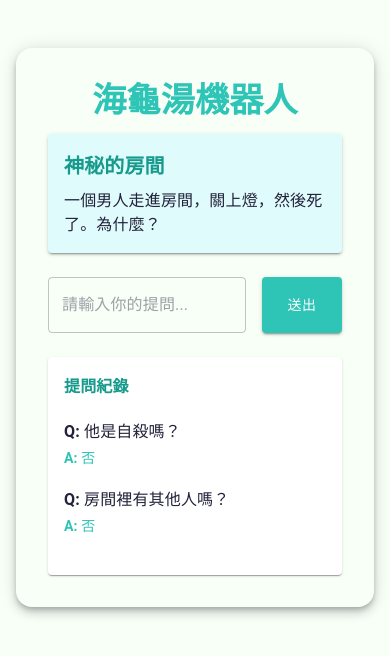
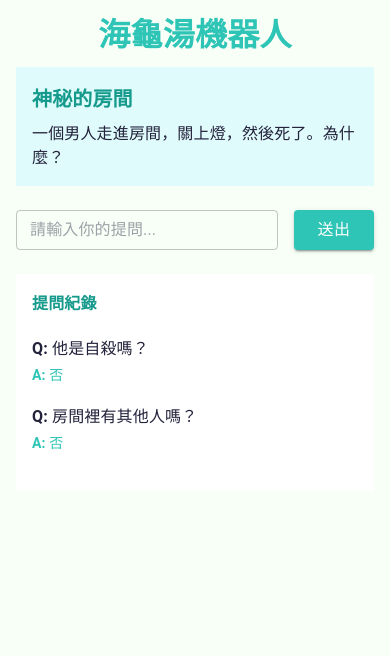
Before and after one commit to tsehsuan1102/ai-turtlesoup, a Next.js app: page / in a window 390 px wide. Shown: the top 656 px of the page. Built offline with nearby package versions, Linux system fonts and the light colour scheme.

Commit message:
feat: enhance responsiveness of the homepage layout using MUI's useMediaQuery, adjusting styles and components for mobile devices

```diff
--- a/src/app/page.tsx
+++ b/src/app/page.tsx
@@ -1,4 +1,5 @@
 "use client";
+
 import React, { useState } from "react";
 import Container from "@mui/material/Container";
 import Paper from "@mui/material/Paper";
@@ -9,6 +10,7 @@ import List from "@mui/material/List";
 import ListItem from "@mui/material/ListItem";
 import ListItemText from "@mui/material/ListItemText";
 import Box from "@mui/material/Box";
+import useMediaQuery from "@mui/material/useMediaQuery";
 
 // Dummy data for initial soup and Q&A history
 const DUMMY_SOUP = {
@@ -24,6 +26,7 @@ const DUMMY_HISTORY = [
 export default function Home() {
   const [question, setQuestion] = useState("");
   const [history, setHistory] = useState(DUMMY_HISTORY);
+  const isMobile = useMediaQuery("(max-width:600px)");
 
   const handleAsk = () => {
     if (!question.trim()) return;
@@ -36,10 +39,27 @@ export default function Home() {
   };
 
   return (
-    <Container maxWidth="sm" sx={{ mt: 6, mb: 6 }}>
+    <Container
+      maxWidth={isMobile ? false : "sm"}
+      disableGutters={isMobile}
+      sx={{
+        mt: isMobile ? 0 : 6,
+        mb: isMobile ? 0 : 6,
+        px: isMobile ? 0 : 2,
+        minHeight: isMobile ? "100svh" : undefined,
+        background: isMobile ? "background.default" : undefined,
+      }}
+    >
       <Paper
-        elevation={6}
-        sx={{ p: 4, borderRadius: 4, bgcolor: "background.default" }}
+        elevation={isMobile ? 0 : 6}
+        square={isMobile}
+        sx={{
+          p: isMobile ? 2 : 4,
+          borderRadius: isMobile ? 0 : 4,
+          bgcolor: "background.default",
+          minHeight: isMobile ? "100svh" : undefined,
+          boxShadow: isMobile ? "none" : undefined,
+        }}
       >
         <Typography
           variant="h4"
@@ -47,10 +67,21 @@ export default function Home() {
           color="primary"
           gutterBottom
           align="center"
+          sx={{ fontSize: isMobile ? "2rem" : undefined }}
         >
           海龜湯機器人
         </Typography>
-        <Paper elevation={2} sx={{ p: 2, mb: 3, bgcolor: "secondary.main" }}>
+        <Paper
+          elevation={isMobile ? 0 : 2}
+          square={isMobile}
+          sx={{
+            p: 2,
+            mb: 3,
+            bgcolor: "secondary.main",
+            borderRadius: isMobile ? 0 : 2,
+            boxShadow: isMobile ? "none" : undefined,
+          }}
+        >
           <Typography
             variant="h6"
             fontWeight={700}
@@ -73,17 +104,28 @@ export default function Home() {
             onKeyDown={(e) => {
               if (e.key === "Enter") handleAsk();
             }}
+            size={isMobile ? "small" : "medium"}
           />
           <Button
             variant="contained"
             color="primary"
             onClick={handleAsk}
-            sx={{ minWidth: 80 }}
+            sx={{ minWidth: 80, fontSize: isMobile ? "1rem" : undefined }}
+            size={isMobile ? "small" : "medium"}
           >
             送出
           </Button>
         </Box>
-        <Paper elevation={1} sx={{ p: 2, bgcolor: "background.paper" }}>
+        <Paper
+          elevation={isMobile ? 0 : 1}
+          square={isMobile}
+          sx={{
+            p: 2,
+            bgcolor: "background.paper",
+            borderRadius: isMobile ? 0 : 2,
+            boxShadow: isMobile ? "none" : undefined,
+          }}
+        >
           <Typography
             variant="subtitle1"
             fontWeight={700}
```
